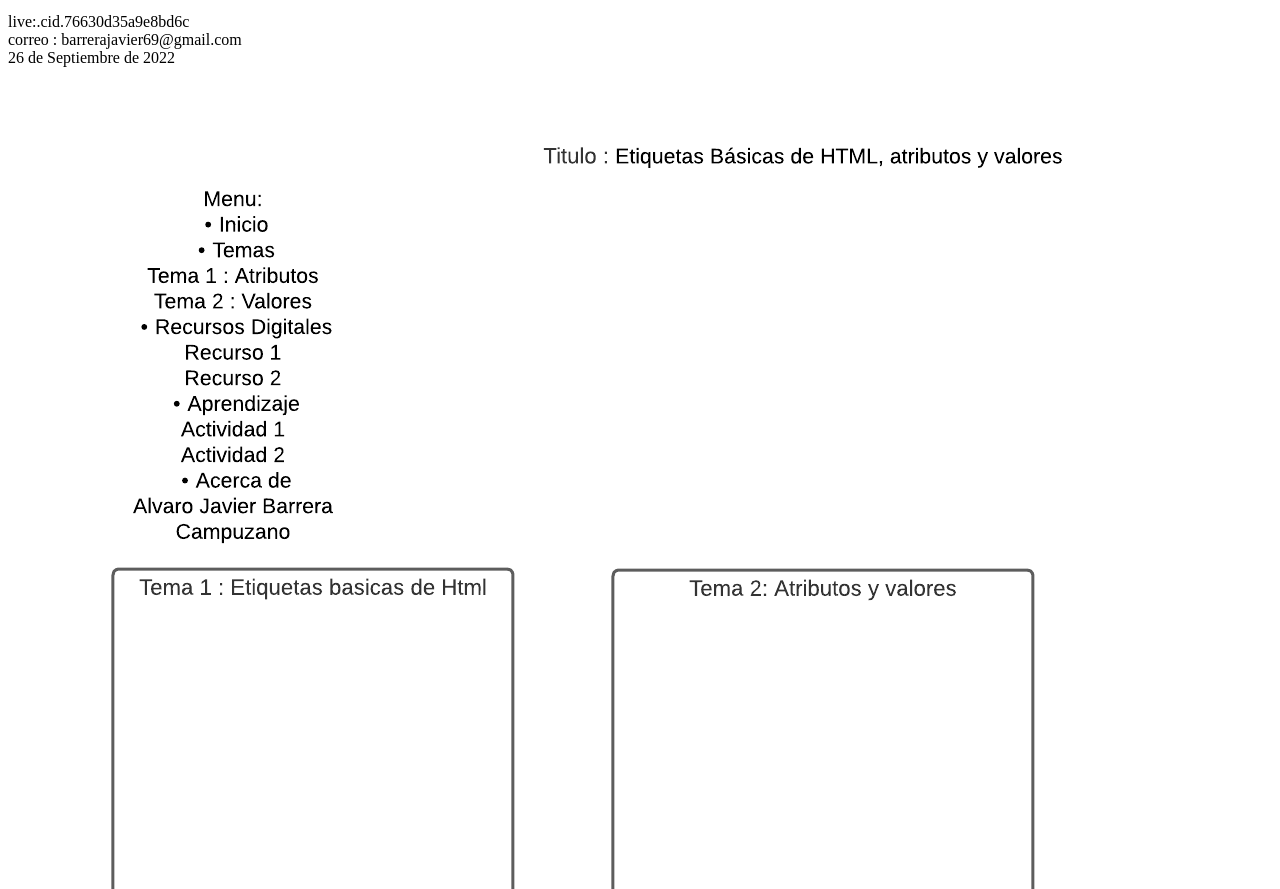
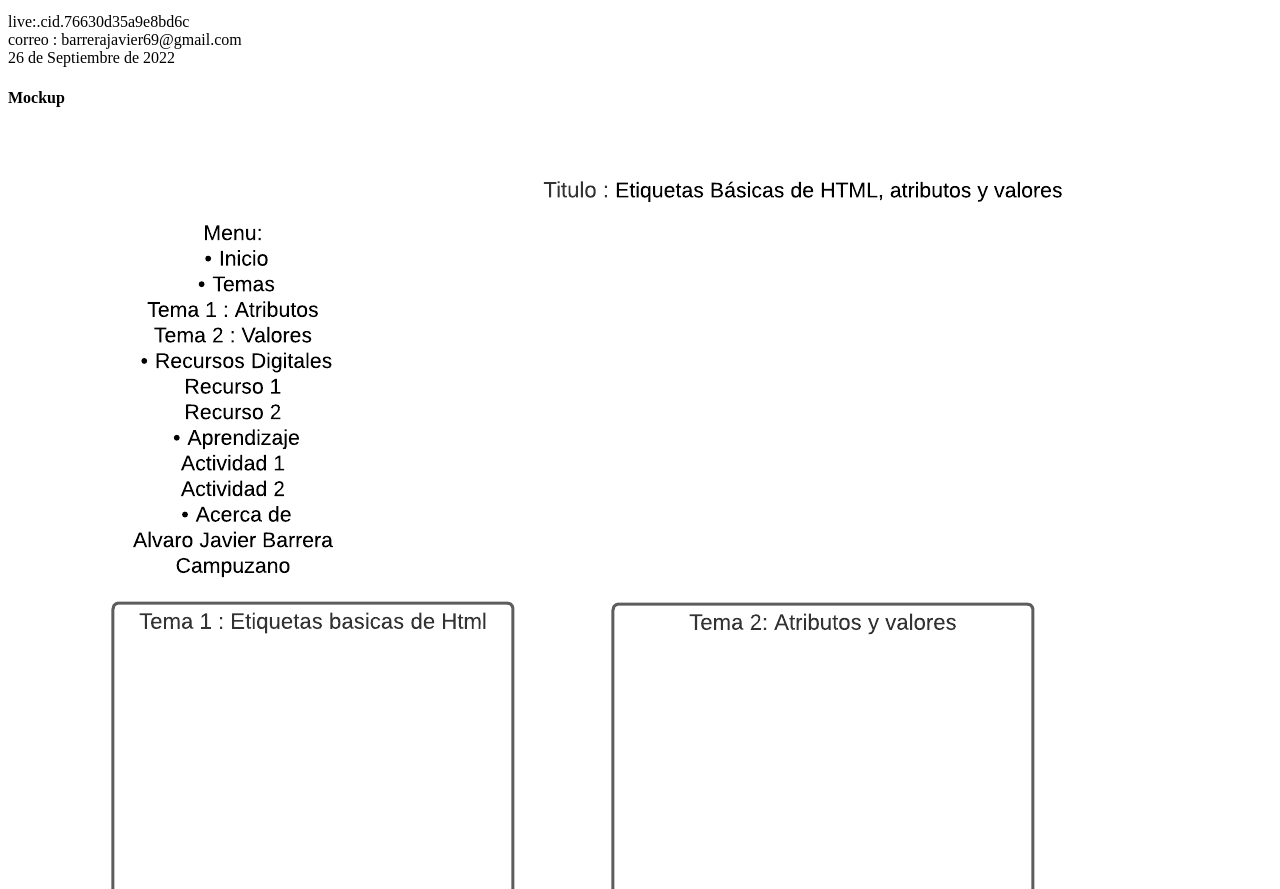
Before and after one commit to Abarreraca/DSW-AlvaroBarrera, a plain HTML site: page fase2/design.html in a window 1280 px wide. Shown: the part 1167-2056 px from the top of the page. Drawn offline with Linux system fonts and the light colour scheme.

Commit message:
Update design.html

```diff
--- a/fase2/design.html
+++ b/fase2/design.html
@@ -87,6 +87,7 @@ Atributos de foco <br>
     </p>
 </footer>
 <h4>
+    <p>Mockup</p>
     <img src="img/Diagrama en blanco.png" alt="Este es el mockup">
 </h4>
 </body>
```
